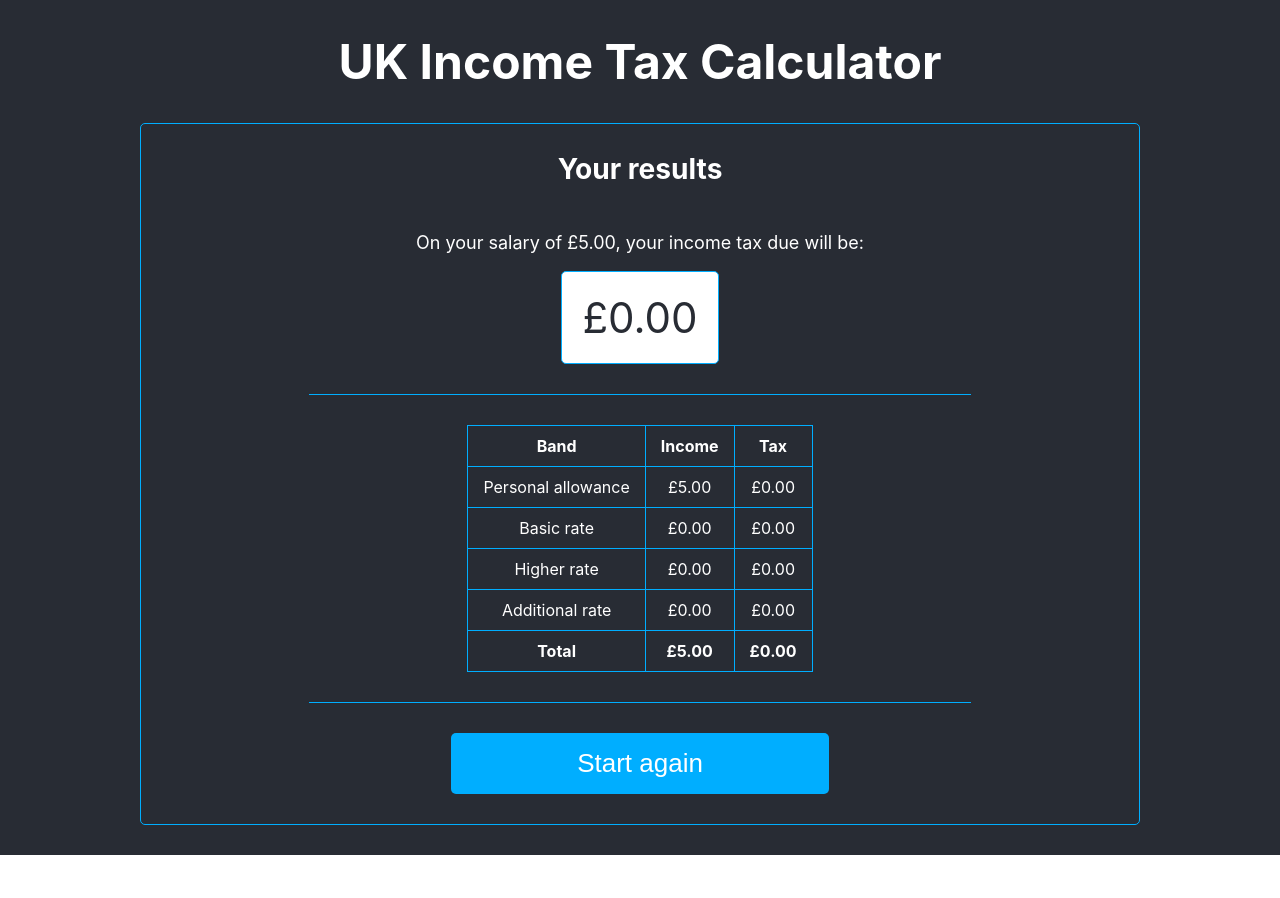
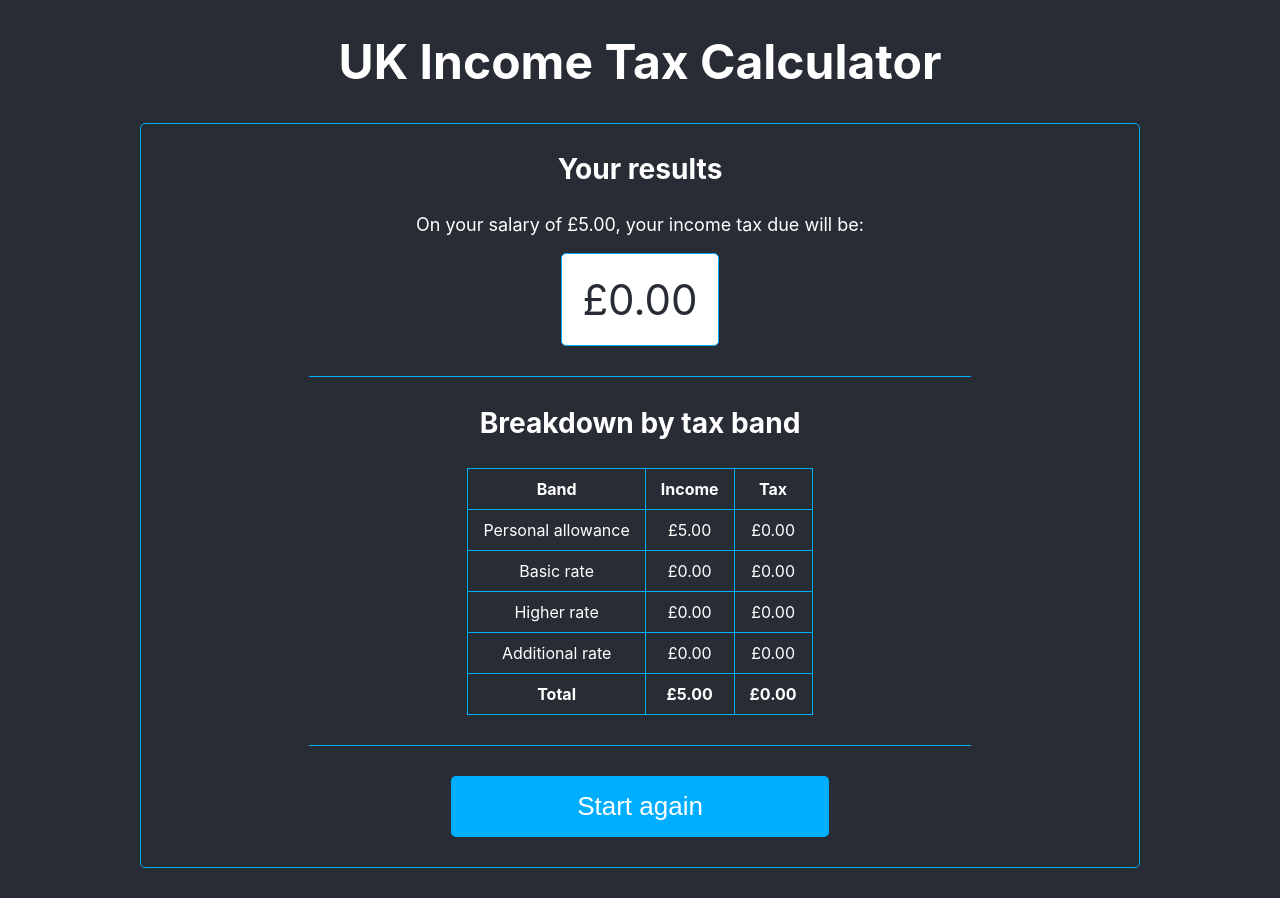
Before and after one commit to gideongoddard/tax-calculator, a React (Create React App) app: page / in a window 1280 px wide. Both pictures are taken after typing "5" into the empty fields and a click on the input "Submit". Before the commit the page ends 855 px from the top, so only its background shows below. Built offline with nearby package versions, Linux system fonts and the light colour scheme.

Commit message:
Added heading for breakdown section of results component.

```diff
--- a/src/Components/Results/Results.css
+++ b/src/Components/Results/Results.css
@@ -22,7 +22,7 @@
 }
 
 .breakdown {
-    margin: 30px 0;
+    margin: 0 0 30px 0;
 }
 
 table {
@@ -51,3 +51,7 @@ button {
     border: none;
     cursor: pointer;
 }
+
+p {
+    margin-top: 0;
+}
--- a/src/Components/Results/Results.js
+++ b/src/Components/Results/Results.js
@@ -18,6 +18,7 @@ class Results extends React.Component {
                 <p>On your salary of {this.props.income.toLocaleString('en-GB', {style: 'currency', currency: 'GBP', maximumFractionDigits: 2})}, your income tax due will be:</p>
                 <div className="main-result">{this.props.incomeTax.toLocaleString('en-GB', {style: 'currency', currency: 'GBP', maximumFractionDigits: 2})}</div>
                 <div className="separator"></div>
+                <h3>Breakdown by tax band</h3>
                 <div style={{ display: this.props.scotland ? 'none' : 'block' }} className="breakdown">
                     <table>
                         <thead>
```
